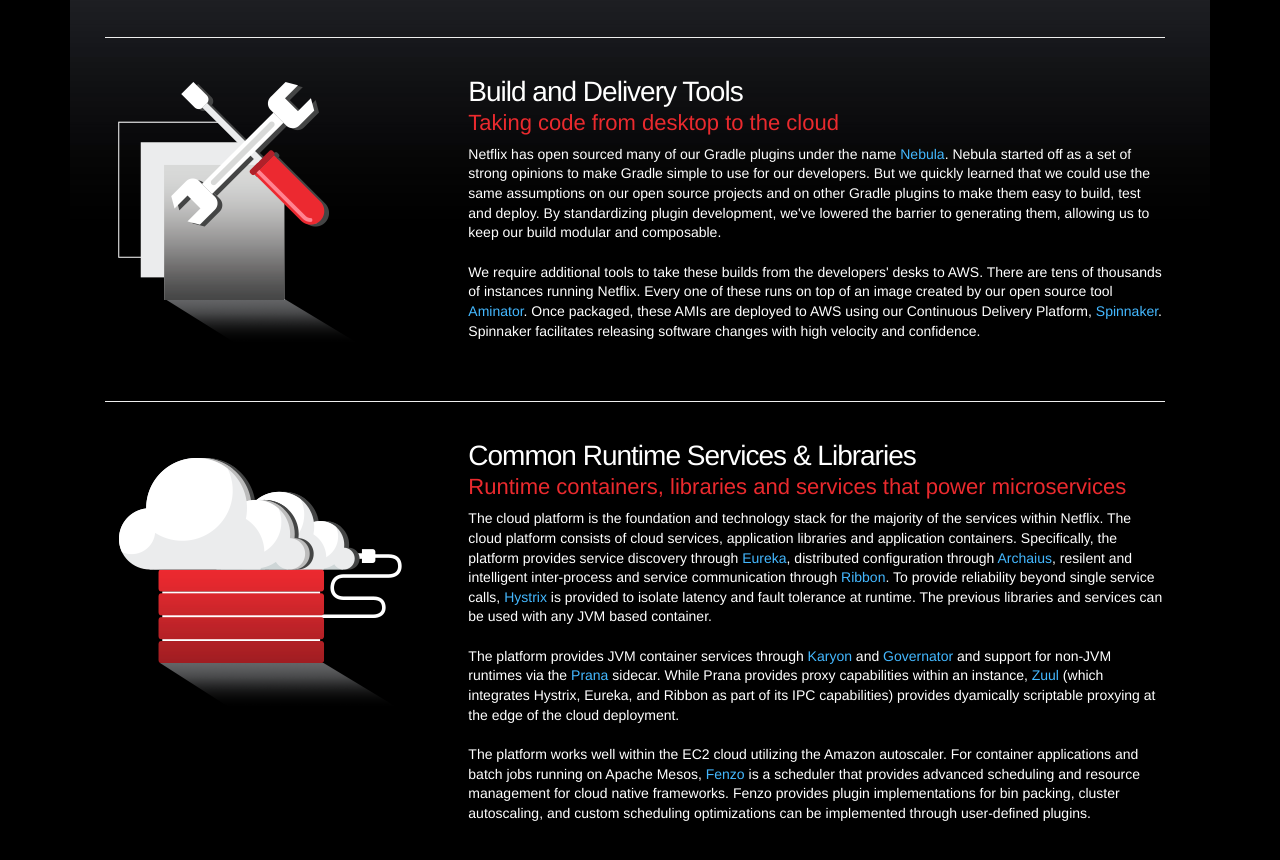
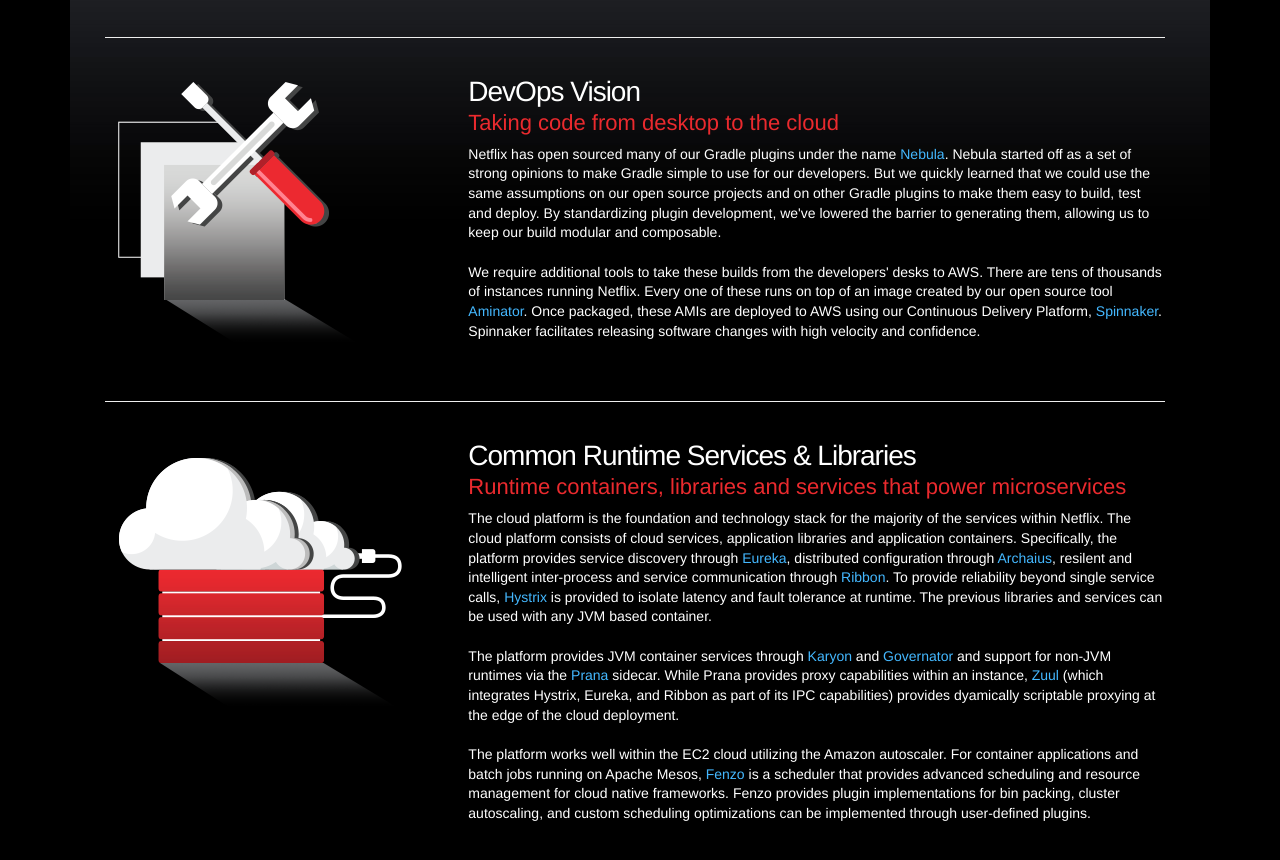
Before and after one commit to sandeepeat2014/sandeepeat2014.github.io, a plain HTML site: page index.html in a window 1280 px wide. Shown: the part 1101-1961 px from the top of the page. Drawn offline with nearby package versions, Linux system fonts and the light colour scheme.

Commit message:
DevOps Vision Content

```diff
--- a/index.html
+++ b/index.html
@@ -180,7 +180,7 @@
           <img class="featurette-image img-responsive center-block" src="images/front-icons/build-delivery.png" alt="Generic placeholder image 1">
         </div>
         <div class="col-sm-8">
-          <h2 class="featurette-heading"><a class="nostyle" name="build-and-delivery-tools">Build and Delivery Tools</a></h2>
+          <h2 class="featurette-heading"><a class="nostyle" name="build-and-delivery-tools">DevOps Vision</a></h2>
           <h3>Taking code from desktop to the cloud</h3>
           <p class="lead">Netflix has open sourced many of our Gradle plugins under the name <a href="https://nebula-plugins.github.io/">Nebula</a>. Nebula started off as
             a set of strong opinions to make Gradle simple to use for our developers. But we quickly learned that we could use the same assumptions on our open source projects and
```
